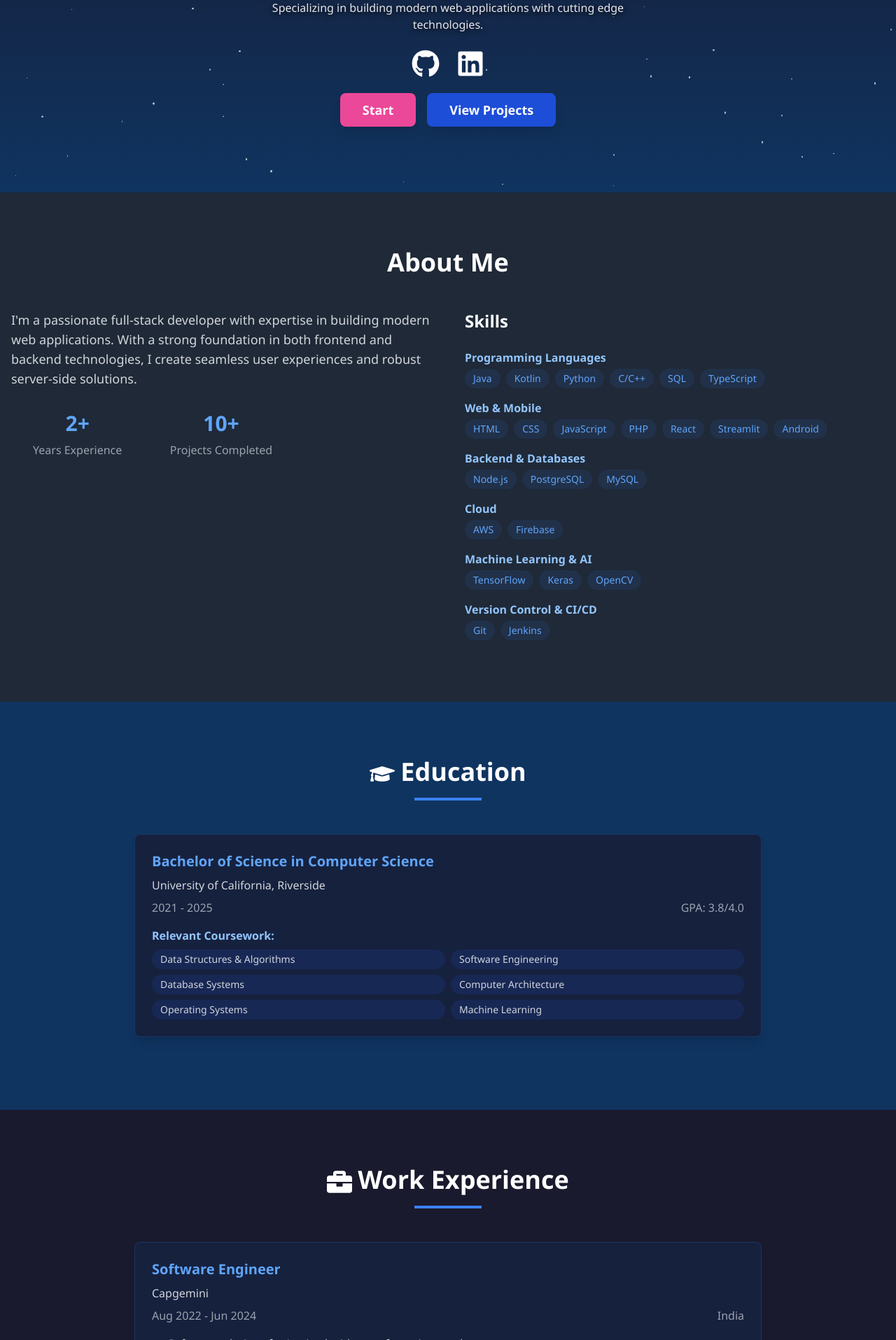
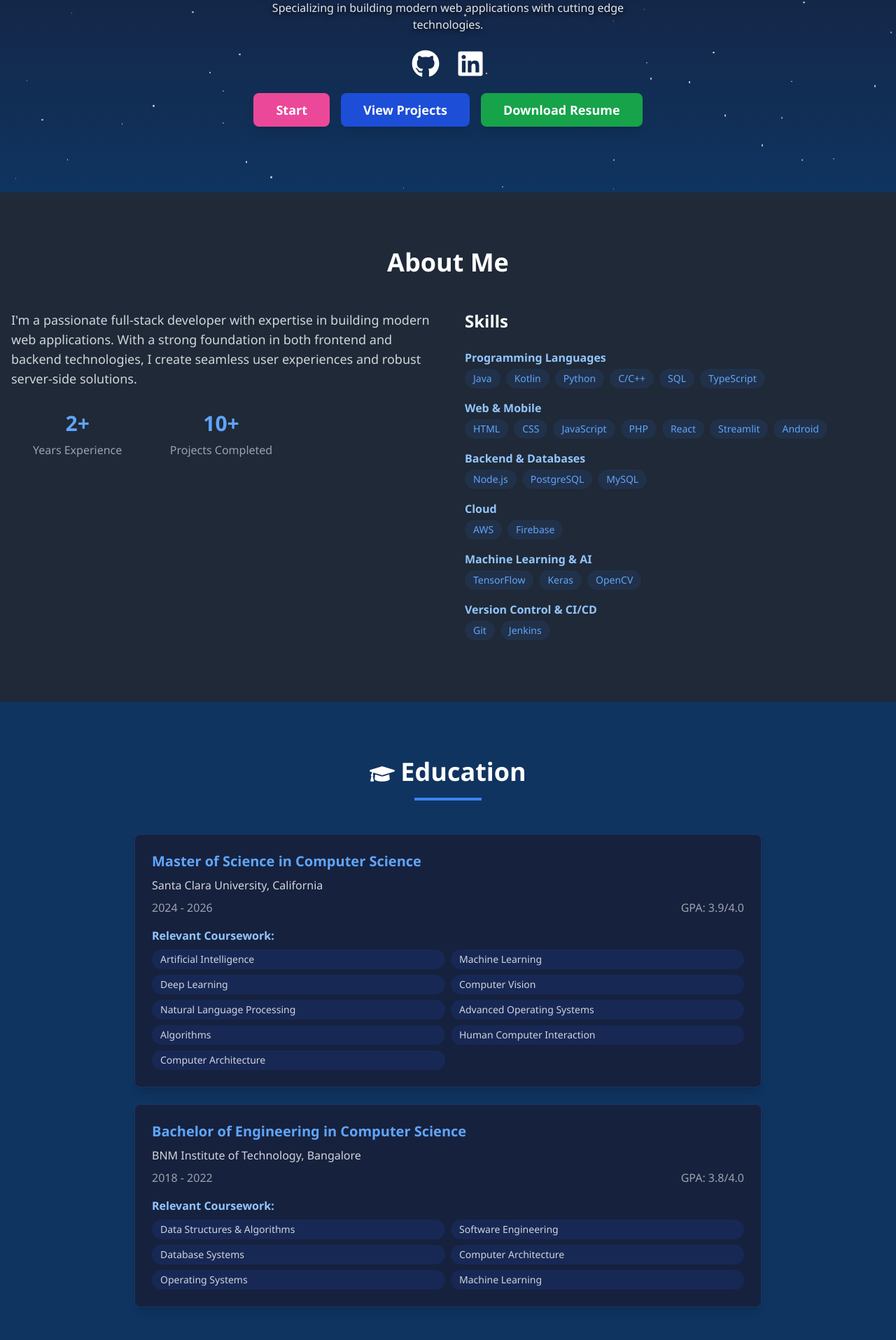
Before and after one commit to Amarnath001/Portfolio, a Next.js app: page / in a window 1280 px wide. Shown: the part 525-2440 px from the top of the page at 70% size. Built offline with nearby package versions, Linux system fonts and the light colour scheme.

Commit message:
Add Download Resume button to Hero section

```diff
--- a/src/components/Experience.tsx
+++ b/src/components/Experience.tsx
@@ -4,9 +4,26 @@ import { FaGraduationCap, FaBriefcase } from 'react-icons/fa';
 const Education = () => {
   const education = [
     {
-      degree: 'Bachelor of Science in Computer Science',
-      school: 'University of California, Riverside',
-      duration: '2021 - 2025',
+      degree: 'Master of Science in Computer Science',
+      school: 'Santa Clara University, California',
+      duration: '2024 - 2026',
+      gpa: '3.9/4.0',
+      relevantCourses: [
+        'Artificial Intelligence',
+        'Machine Learning',
+        'Deep Learning',
+        'Computer Vision',
+        'Natural Language Processing',
+        'Advanced Operating Systems',
+        'Algorithms',
+        'Human Computer Interaction',
+        'Computer Architecture',
+      ]
+    },
+    {
+      degree: 'Bachelor of Engineering in Computer Science',
+      school: 'BNM Institute of Technology, Bangalore',
+      duration: '2018 - 2022',
       gpa: '3.8/4.0',
       relevantCourses: [
         'Data Structures & Algorithms',
--- a/src/components/Hero.tsx
+++ b/src/components/Hero.tsx
@@ -92,7 +92,7 @@ const Hero = dynamic(() => Promise.resolve(() => {
       </div>
 
       {/* Game-style buttons */}
-      <div className="flex space-x-4 mt-8 z-above-bg">
+      <div className="flex flex-col md:flex-row space-y-4 md:space-y-0 md:space-x-4 mt-8 z-above-bg">
         <motion.div whileHover={{ scale: 1.08 }}>
           <a
             href="#about"
@@ -109,6 +109,15 @@ const Hero = dynamic(() => Promise.resolve(() => {
             View Projects
           </a>
         </motion.div>
+        <motion.div whileHover={{ scale: 1.08 }}>
+          <a
+            href="/Amarnath_Kaushik_Resume.pdf"
+            download
+            className="px-8 py-3 bg-green-600 rounded-lg font-semibold hover:bg-green-700 transition shadow-lg text-white text-lg"
+          >
+            Download Resume
+          </a>
+        </motion.div>
       </div>
       </div>
     </section>
```
